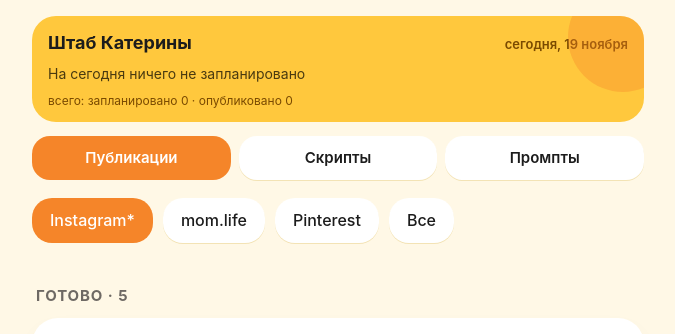
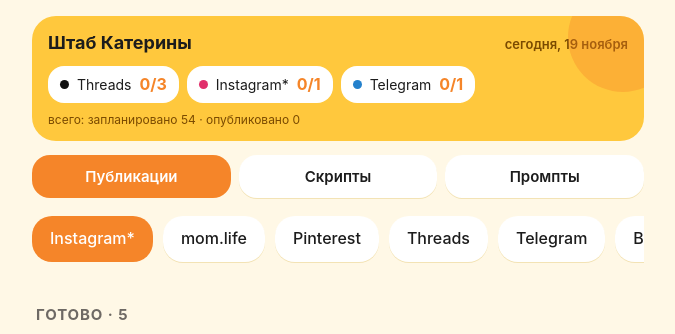
Before and after one commit to katekoshelevaa/content-shtab, a plain HTML site: page a-65af381c9bbed11b/index.html in a window 1280 px wide. Shown: the top 334 px of the page, without its empty margins (302-977 px from the left). Drawn offline with nearby package versions, Linux system fonts and the light colour scheme.

Commit message:
План контента 19-29.11 по ритму: Threads x3, рилс, mom.life пн/ср/пт, Telegram 3 в неделю

```diff
--- a/a-65af381c9bbed11b/data.json
+++ b/a-65af381c9bbed11b/data.json
@@ -326,6 +326,546 @@
      "text": "https://t.me/udalenka_s_katey_bot"
     }
    ]
+  },
+  {
+   "id": "th1-1911",
+   "date": "2026-11-19",
+   "platform": "Threads",
+   "kind": "Пост",
+   "title": "Зачем мне ИИ-агент: рутина и решения",
+   "files": [],
+   "texts": [],
+   "status": "plan"
+  },
+  {
+   "id": "th2-1911",
+   "date": "2026-11-19",
+   "platform": "Threads",
+   "kind": "Пост",
+   "title": "Агент и 2-3 часа в день",
+   "files": [],
+   "texts": [],
+   "status": "plan"
+  },
+  {
+   "id": "th3-1911",
+   "date": "2026-11-19",
+   "platform": "Threads",
+   "kind": "Пост",
+   "title": "Что отдать агенту первым делом",
+   "files": [],
+   "texts": [],
+   "status": "plan"
+  },
+  {
+   "id": "ig-reel-1911",
+   "date": "2026-11-19",
+   "platform": "Instagram*",
+   "kind": "Рилс",
+   "title": "Агент разгружает мой день (текст голосом)",
+   "files": [],
+   "texts": [],
+   "status": "plan"
+  },
+  {
+   "id": "tg-1911",
+   "date": "2026-11-19",
+   "platform": "Telegram",
+   "kind": "Пост",
+   "title": "Анонс группы по ИИ-агентам",
+   "files": [],
+   "texts": [],
+   "status": "plan"
+  },
+  {
+   "id": "th1-2011",
+   "date": "2026-11-20",
+   "platform": "Threads",
+   "kind": "Пост",
+   "title": "Возражение «я не технарь»",
+   "files": [],
+   "texts": [],
+   "status": "plan"
+  },
+  {
+   "id": "th2-2011",
+   "date": "2026-11-20",
+   "platform": "Threads",
+   "kind": "Пост",
+   "title": "Возражение «нет времени»",
+   "files": [],
+   "texts": [],
+   "status": "plan"
+  },
+  {
+   "id": "th3-2011",
+   "date": "2026-11-20",
+   "platform": "Threads",
+   "kind": "Пост",
+   "title": "Возражение «дорого»",
+   "files": [],
+   "texts": [],
+   "status": "plan"
+  },
+  {
+   "id": "ig-reel-2011",
+   "date": "2026-11-20",
+   "platform": "Instagram*",
+   "kind": "Рилс",
+   "title": "Кейс ученицы или 3 ошибки при запуске агента",
+   "files": [],
+   "texts": [],
+   "status": "plan"
+  },
+  {
+   "id": "ml-2011",
+   "date": "2026-11-20",
+   "platform": "mom.life",
+   "kind": "Пост",
+   "title": "Промпт: меню на неделю и список покупок",
+   "files": [],
+   "texts": [],
+   "status": "plan"
+  },
+  {
+   "id": "tg-2011",
+   "date": "2026-11-20",
+   "platform": "Telegram",
+   "kind": "Пост",
+   "title": "Что внутри группы и для кого",
+   "files": [],
+   "texts": [],
+   "status": "plan"
+  },
+  {
+   "id": "th1-2111",
+   "date": "2026-11-21",
+   "platform": "Threads",
+   "kind": "Пост",
+   "title": "Тема уточняется (1 из 3)",
+   "files": [],
+   "texts": [],
+   "status": "plan"
+  },
+  {
+   "id": "th2-2111",
+   "date": "2026-11-21",
+   "platform": "Threads",
+   "kind": "Пост",
+   "title": "Тема уточняется (2 из 3)",
+   "files": [],
+   "texts": [],
+   "status": "plan"
+  },
+  {
+   "id": "th3-2111",
+   "date": "2026-11-21",
+   "platform": "Threads",
+   "kind": "Пост",
+   "title": "Тема уточняется (3 из 3)",
+   "files": [],
+   "texts": [],
+   "status": "plan"
+  },
+  {
+   "id": "ig-reel-2111",
+   "date": "2026-11-21",
+   "platform": "Instagram*",
+   "kind": "Рилс",
+   "title": "Как выглядит эфир в группе",
+   "files": [],
+   "texts": [],
+   "status": "plan"
+  },
+  {
+   "id": "th1-2211",
+   "date": "2026-11-22",
+   "platform": "Threads",
+   "kind": "Пост",
+   "title": "Тема уточняется (1 из 3)",
+   "files": [],
+   "texts": [],
+   "status": "plan"
+  },
+  {
+   "id": "th2-2211",
+   "date": "2026-11-22",
+   "platform": "Threads",
+   "kind": "Пост",
+   "title": "Тема уточняется (2 из 3)",
+   "files": [],
+   "texts": [],
+   "status": "plan"
+  },
+  {
+   "id": "th3-2211",
+   "date": "2026-11-22",
+   "platform": "Threads",
+   "kind": "Пост",
+   "title": "Тема уточняется (3 из 3)",
+   "files": [],
+   "texts": [],
+   "status": "plan"
+  },
+  {
+   "id": "ig-reel-2211",
+   "date": "2026-11-22",
+   "platform": "Instagram*",
+   "kind": "Рилс",
+   "title": "Тема уточняется",
+   "files": [],
+   "texts": [],
+   "status": "plan"
+  },
+  {
+   "id": "tg-2211",
+   "date": "2026-11-22",
+   "platform": "Telegram",
+   "kind": "Пост",
+   "title": "Итог месяца и призыв написать «группа»",
+   "files": [],
+   "texts": [],
+   "status": "plan"
+  },
+  {
+   "id": "th1-2311",
+   "date": "2026-11-23",
+   "platform": "Threads",
+   "kind": "Пост",
+   "title": "Тема уточняется (1 из 3)",
+   "files": [],
+   "texts": [],
+   "status": "plan"
+  },
+  {
+   "id": "th2-2311",
+   "date": "2026-11-23",
+   "platform": "Threads",
+   "kind": "Пост",
+   "title": "Тема уточняется (2 из 3)",
+   "files": [],
+   "texts": [],
+   "status": "plan"
+  },
+  {
+   "id": "th3-2311",
+   "date": "2026-11-23",
+   "platform": "Threads",
+   "kind": "Пост",
+   "title": "Тема уточняется (3 из 3)",
+   "files": [],
+   "texts": [],
+   "status": "plan"
+  },
+  {
+   "id": "ig-reel-2311",
+   "date": "2026-11-23",
+   "platform": "Instagram*",
+   "kind": "Рилс",
+   "title": "Тема уточняется",
+   "files": [],
+   "texts": [],
+   "status": "plan"
+  },
+  {
+   "id": "ml-2311",
+   "date": "2026-11-23",
+   "platform": "mom.life",
+   "kind": "Пост",
+   "title": "Тема уточняется",
+   "files": [],
+   "texts": [],
+   "status": "plan"
+  },
+  {
+   "id": "th1-2411",
+   "date": "2026-11-24",
+   "platform": "Threads",
+   "kind": "Пост",
+   "title": "Тема уточняется (1 из 3)",
+   "files": [],
+   "texts": [],
+   "status": "plan"
+  },
+  {
+   "id": "th2-2411",
+   "date": "2026-11-24",
+   "platform": "Threads",
+   "kind": "Пост",
+   "title": "Тема уточняется (2 из 3)",
+   "files": [],
+   "texts": [],
+   "status": "plan"
+  },
+  {
+   "id": "th3-2411",
+   "date": "2026-11-24",
+   "platform": "Threads",
+   "kind": "Пост",
+   "title": "Тема уточняется (3 из 3)",
+   "files": [],
+   "texts": [],
+   "status": "plan"
+  },
+  {
+   "id": "ig-reel-2411",
+   "date": "2026-11-24",
+   "platform": "Instagram*",
+   "kind": "Рилс",
+   "title": "Тема уточняется",
+   "files": [],
+   "texts": [],
+   "status": "plan"
+  },
+  {
+   "id": "tg-2411",
+   "date": "2026-11-24",
+   "platform": "Telegram",
+   "kind": "Пост",
+   "title": "Тема уточняется",
+   "files": [],
+   "texts": [],
+   "status": "plan"
+  },
+  {
+   "id": "th1-2511",
+   "date": "2026-11-25",
+   "platform": "Threads",
+   "kind": "Пост",
+   "title": "Тема уточняется (1 из 3)",
+   "files": [],
+   "texts": [],
+   "status": "plan"
+  },
+  {
+   "id": "th2-2511",
+   "date": "2026-11-25",
+   "platform": "Threads",
+   "kind": "Пост",
+   "title": "Тема уточняется (2 из 3)",
+   "files": [],
+   "texts": [],
+   "status": "plan"
+  },
+  {
+   "id": "th3-2511",
+   "date": "2026-11-25",
+   "platform": "Threads",
+   "kind": "Пост",
+   "title": "Тема уточняется (3 из 3)",
+   "files": [],
+   "texts": [],
+   "status": "plan"
+  },
+  {
+   "id": "ig-reel-2511",
+   "date": "2026-11-25",
+   "platform": "Instagram*",
+   "kind": "Рилс",
+   "title": "Тема уточняется",
+   "files": [],
+   "texts": [],
+   "status": "plan"
+  },
+  {
+   "id": "ml-2511",
+   "date": "2026-11-25",
+   "platform": "mom.life",
+   "kind": "Пост",
+   "title": "Тема уточняется",
+   "files": [],
+   "texts": [],
+   "status": "plan"
+  },
+  {
+   "id": "th1-2611",
+   "date": "2026-11-26",
+   "platform": "Threads",
+   "kind": "Пост",
+   "title": "Тема уточняется (1 из 3)",
+   "files": [],
+   "texts": [],
+   "status": "plan"
+  },
+  {
+   "id": "th2-2611",
+   "date": "2026-11-26",
+   "platform": "Threads",
+   "kind": "Пост",
+   "title": "Тема уточняется (2 из 3)",
+   "files": [],
+   "texts": [],
+   "status": "plan"
+  },
+  {
+   "id": "th3-2611",
+   "date": "2026-11-26",
+   "platform": "Threads",
+   "kind": "Пост",
+   "title": "Тема уточняется (3 из 3)",
+   "files": [],
+   "texts": [],
+   "status": "plan"
+  },
+  {
+   "id": "ig-reel-2611",
+   "date": "2026-11-26",
+   "platform": "Instagram*",
+   "kind": "Рилс",
+   "title": "Тема уточняется",
+   "files": [],
+   "texts": [],
+   "status": "plan"
+  },
+  {
+   "id": "tg-2611",
+   "date": "2026-11-26",
+   "platform": "Telegram",
+   "kind": "Пост",
+   "title": "Тема уточняется",
+   "files": [],
+   "texts": [],
+   "status": "plan"
+  },
+  {
+   "id": "th1-2711",
+   "date": "2026-11-27",
+   "platform": "Threads",
+   "kind": "Пост",
+   "title": "Тема уточняется (1 из 3)",
+   "files": [],
+   "texts": [],
+   "status": "plan"
+  },
+  {
+   "id": "th2-2711",
+   "date": "2026-11-27",
+   "platform": "Threads",
+   "kind": "Пост",
+   "title": "Тема уточняется (2 из 3)",
+   "files": [],
+   "texts": [],
+   "status": "plan"
+  },
+  {
+   "id": "th3-2711",
+   "date": "2026-11-27",
+   "platform": "Threads",
+   "kind": "Пост",
+   "title": "Тема уточняется (3 из 3)",
+   "files": [],
+   "texts": [],
+   "status": "plan"
+  },
+  {
+   "id": "ig-reel-2711",
+   "date": "2026-11-27",
+   "platform": "Instagram*",
+   "kind": "Рилс",
+   "title": "Тема уточняется",
+   "files": [],
+   "texts": [],
+   "status": "plan"
+  },
+  {
+   "id": "ml-2711",
+   "date": "2026-11-27",
+   "platform": "mom.life",
+   "kind": "Пост",
+   "title": "Тема уточняется",
+   "files": [],
+   "texts": [],
+   "status": "plan"
+  },
+  {
+   "id": "th1-2811",
+   "date": "2026-11-28",
+   "platform": "Threads",
+   "kind": "Пост",
+   "title": "Тема уточняется (1 из 3)",
+   "files": [],
+   "texts": [],
+   "status": "plan"
+  },
+  {
+   "id": "th2-2811",
+   "date": "2026-11-28",
+   "platform": "Threads",
+   "kind": "Пост",
+   "title": "Тема уточняется (2 из 3)",
+   "files": [],
+   "texts": [],
+   "status": "plan"
+  },
+  {
+   "id": "th3-2811",
+   "date": "2026-11-28",
+   "platform": "Threads",
+   "kind": "Пост",
+   "title": "Тема уточняется (3 из 3)",
+   "files": [],
+   "texts": [],
+   "status": "plan"
+  },
+  {
+   "id": "ig-reel-2811",
+   "date": "2026-11-28",
+   "platform": "Instagram*",
+   "kind": "Рилс",
+   "title": "Тема уточняется",
+   "files": [],
+   "texts": [],
+   "status": "plan"
+  },
+  {
+   "id": "th1-2911",
+   "date": "2026-11-29",
+   "platform": "Threads",
+   "kind": "Пост",
+   "title": "Тема уточняется (1 из 3)",
+   "files": [],
+   "texts": [],
+   "status": "plan"
+  },
+  {
+   "id": "th2-2911",
+   "date": "2026-11-29",
+   "platform": "Threads",
+   "kind": "Пост",
+   "title": "Тема уточняется (2 из 3)",
+   "files": [],
+   "texts": [],
+   "status": "plan"
+  },
+  {
+   "id": "th3-2911",
+   "date": "2026-11-29",
+   "platform": "Threads",
+   "kind": "Пост",
+   "title": "Тема уточняется (3 из 3)",
+   "files": [],
+   "texts": [],
+   "status": "plan"
+  },
+  {
+   "id": "ig-reel-2911",
+   "date": "2026-11-29",
+   "platform": "Instagram*",
+   "kind": "Рилс",
+   "title": "Тема уточняется",
+   "files": [],
+   "texts": [],
+   "status": "plan"
+  },
+  {
+   "id": "tg-2911",
+   "date": "2026-11-29",
+   "platform": "Telegram",
+   "kind": "Пост",
+   "title": "Тема уточняется",
+   "files": [],
+   "texts": [],
+   "status": "plan"
   }
  ],
  "plan": []
--- a/a-65af381c9bbed11b/index.html
+++ b/a-65af381c9bbed11b/index.html
@@ -181,7 +181,7 @@ function card(it){
   const th=c.querySelector('.thumbs');
   it.files.forEach(f=>{const w=document.createElement('div');w.style.cssText='position:relative;flex:0 0 auto;cursor:pointer';const e=document.createElement(isVid(f)?'video':'img');e.src='files/'+f+(isVid(f)?'#t=0.5':'');if(isVid(f)){e.preload='metadata';e.muted=true;e.playsInline=true;e.style.pointerEvents='none'}else{e.loading='lazy'}w.appendChild(e);if(isVid(f)){const pl=document.createElement('div');pl.textContent='▶';pl.style.cssText='position:absolute;inset:0;display:flex;align-items:center;justify-content:center;color:#fff;font-size:34px;text-shadow:0 0 8px #000';w.appendChild(pl)}w.onclick=()=>openLb(f,it.files);th.appendChild(w)});
   const bt=c.querySelector('.btns');
-  const all=document.createElement('button');all.className='main';all.textContent='Скачать всё';all.onclick=()=>zipAll(it);bt.appendChild(all);
+  const all=document.createElement('button');all.className='main';all.textContent='Скачать всё';all.onclick=()=>zipAll(it);if(it.files.length)bt.appendChild(all);
   it.files.forEach(f=>{const a=document.createElement('a');a.className='btn';a.href='files/'+f;a.download=f.split('/').pop();a.onclick=async e=>{e.preventDefault();if(tgDl(f))return;if(await shareFiles([f]))return;window.open('files/'+f,'_blank')};a.textContent='↓ '+f.split('/').pop();bt.appendChild(a)});
   it.texts.forEach(t=>{const d=document.createElement('details');d.className='txt';const sm=document.createElement('summary');sm.textContent=t.label;d.appendChild(sm);const bd=document.createElement('div');bd.className='body';bd.appendChild(document.createTextNode(t.text));const cb=document.createElement('button');cb.textContent='Скопировать текст';cb.style.marginTop='8px';cb.onclick=()=>copy(t.text);bd.appendChild(document.createElement('br'));bd.appendChild(cb);d.appendChild(bd);c.appendChild(d)});
   const st=document.createElement('div');st.className='st';
```
Also changed, not shown: index.html (+1 -1 lines).
